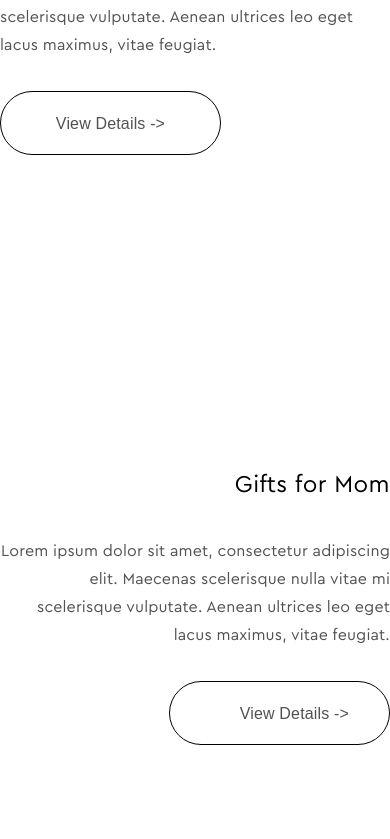
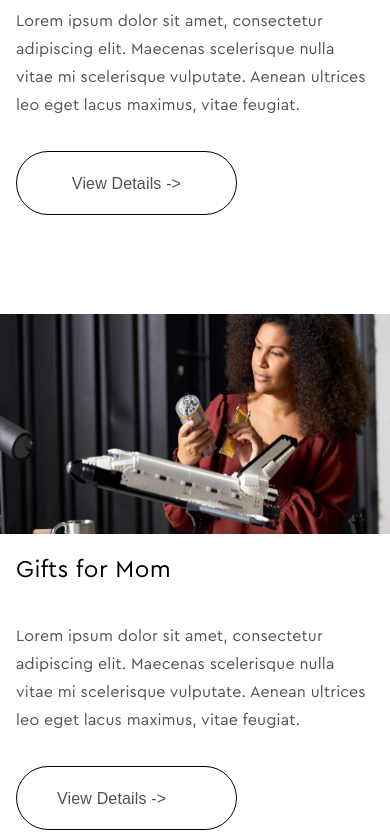
Before and after one commit to marandmart/lego-frontend-challenge, a React (Vite) app: page / in a window 390 px wide. Shown: the part 1156-1995 px from the top of the page. Built offline with nearby package versions, Linux system fonts and the light colour scheme.

Commit message:
article section responsiveness

```diff
--- a/src/components/Article/Article.module.scss
+++ b/src/components/Article/Article.module.scss
@@ -1,7 +1,7 @@
 @import "@/styles/variables";
 
 .sectionContainer {
-  margin-top: 131px;
+  margin-top: 130px;
 }
 
 .relativeBox {
@@ -12,6 +12,7 @@
   display: flex;
   align-items: center;
   justify-content: space-between;
+  padding: 0 16px;
 }
 
 .sectionHeaderContainer {
@@ -26,9 +27,13 @@
   display: flex;
   justify-content: space-between;
   align-items: center;
-  max-width: $max-width;
+  max-width: calc($max-width + 16px);
   margin: 0 auto 80px;
   gap: 180px;
+}
+
+.articleContent {
+  padding: 16px;
 }
 
 .articleImage {
@@ -98,3 +103,47 @@
 .border-red {
   border-bottom: 1px solid $brand-red;
 }
+
+@media screen and (max-width: 1600px) {
+  .articleImage {
+    position: relative;
+    flex: 2;
+    img {
+      width: 100%;
+    }
+  }
+
+  .articleContent {
+    flex: 1;
+    max-width: unset;
+    height: unset;
+  }
+  .sectionArticle {
+    gap: unset;
+  }
+}
+
+@media screen and (max-width: 1150px) {
+  .sectionArticle {
+    flex-direction: column-reverse;
+  }
+  .sectionArticle:last-child {
+    flex-direction: column-reverse;
+    .articleContent {
+      align-items: start;
+
+      p {
+        text-align: start;
+      }
+    }
+  }
+  .articleImage {
+    width: 100%;
+  }
+}
+
+@media screen and (max-width: 576px) {
+  .sectionContainer {
+    margin-top: 58px;
+  }
+}
--- a/src/components/Article/index.tsx
+++ b/src/components/Article/index.tsx
@@ -65,8 +65,7 @@ const ContentSections: React.FC<ContentSectionProps> = ({
       titleBody:
         "Lorem ipsum dolor sit amet, consectetur adipiscing elit. Maecenas scelerisque nulla vitae mi scelerisque vulputate. Aenean ultrices leo eget lacus maximus, vitae feugiat.",
       articleLink: "#",
-      // imgSrc: giftingOne,
-      imgSrc: "",
+      imgSrc: giftingOne,
       imgAltText:
         "Image of a woman and a little boy both looking at phone held by the woman",
     },
@@ -76,8 +75,7 @@ const ContentSections: React.FC<ContentSectionProps> = ({
       titleBody:
         "Lorem ipsum dolor sit amet, consectetur adipiscing elit. Maecenas scelerisque nulla vitae mi scelerisque vulputate. Aenean ultrices leo eget lacus maximus, vitae feugiat.",
       articleLink: "#",
-      // imgSrc: giftingTwo,
-      imgSrc: "",
+      imgSrc: giftingTwo,
       imgAltText: "Image of a woman holding tools and behind a lego spaceship",
     },
   ];
--- a/src/components/Banner/Banner.module.scss
+++ b/src/components/Banner/Banner.module.scss
@@ -11,7 +11,6 @@
   justify-content: space-between;
   align-items: end;
   position: relative;
-
   padding-bottom: 120px;
 }
 
@@ -114,6 +113,6 @@
 @media screen and (max-width: 576px) {
   .video {
     height: 375px;
-    padding-bottom: 30px;
+    padding-bottom: 16px;
   }
 }
```
